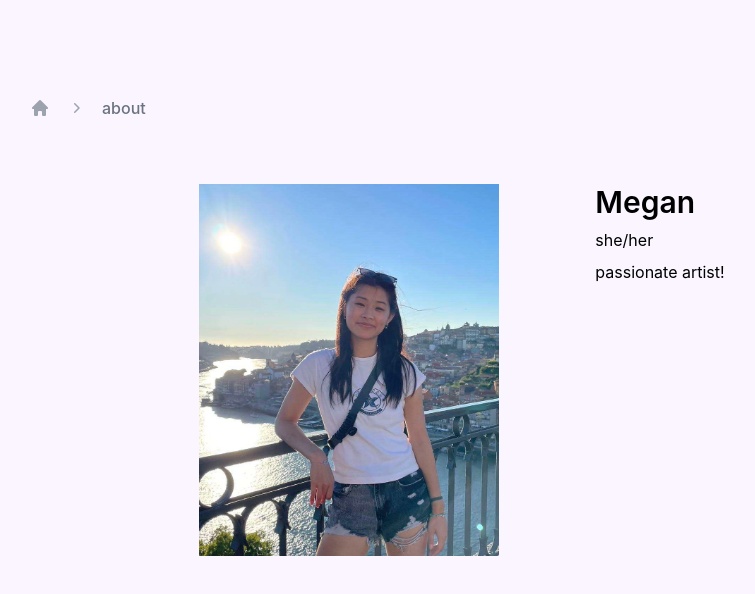
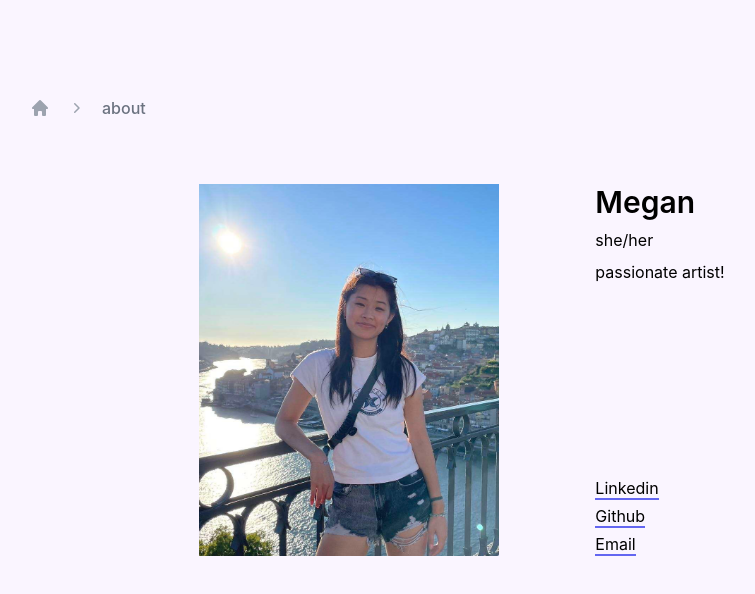
Before and after one commit to mw-171/web-portfolio, a Next.js app: page /about in a window 1280 px wide. Shown: the top 594 px of the page, without its empty margins (178-933 px from the left). Built offline with nearby package versions, Linux system fonts and the light colour scheme.

Commit message:
add to abotu me

```diff
--- a/src/pages/about.tsx
+++ b/src/pages/about.tsx
@@ -43,10 +43,38 @@ export default function About() {
                 width={300}
                 height={400}
               />
-              <div className="flex flex-col gap-2">
-                <div className="font-semibold text-3xl">Megan</div>
-                <div>she/her</div>
-                <div>passionate artist!</div>
+              <div className="flex flex-col justify-between">
+                <div className="flex flex-col gap-2">
+                  <div className="font-semibold text-3xl">Megan</div>
+                  <div>she/her</div>
+                  <div>passionate artist!</div>
+                </div>
+                <div className="flex flex-col gap-1">
+                  <div>
+                    <a
+                      href="https://www.linkedin.com/in/megan-bx-wu/"
+                      className="border-b-2 border-indigo-500 hover:text-indigo-600"
+                    >
+                      Linkedin
+                    </a>
+                  </div>
+                  <div>
+                    <a
+                      href="https://github.com/mw-171"
+                      className="border-b-2 border-indigo-500 hover:text-indigo-600"
+                    >
+                      Github
+                    </a>
+                  </div>
+                  <div>
+                    <a
+                      href="mailto:m56wu@uwaterloo.ca"
+                      className="border-b-2 border-indigo-500 hover:text-indigo-600"
+                    >
+                      Email
+                    </a>
+                  </div>
+                </div>
               </div>
             </div>
           </div>
```
